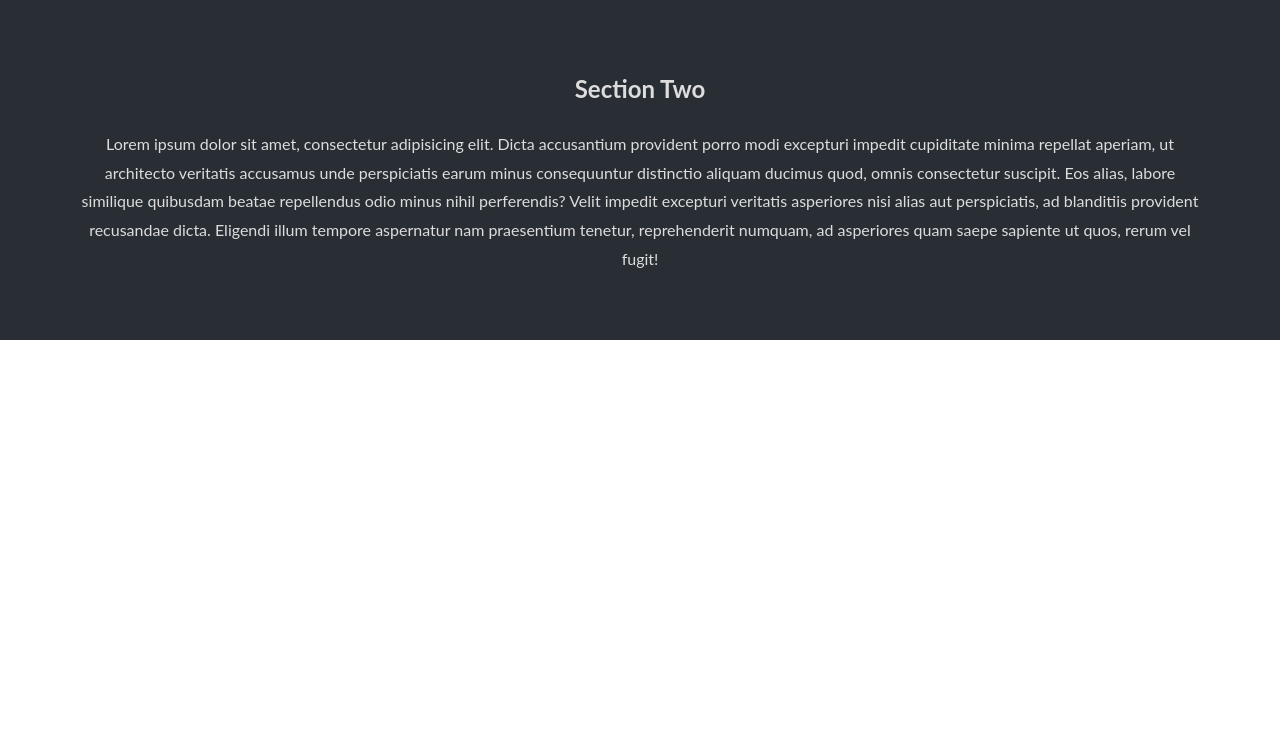
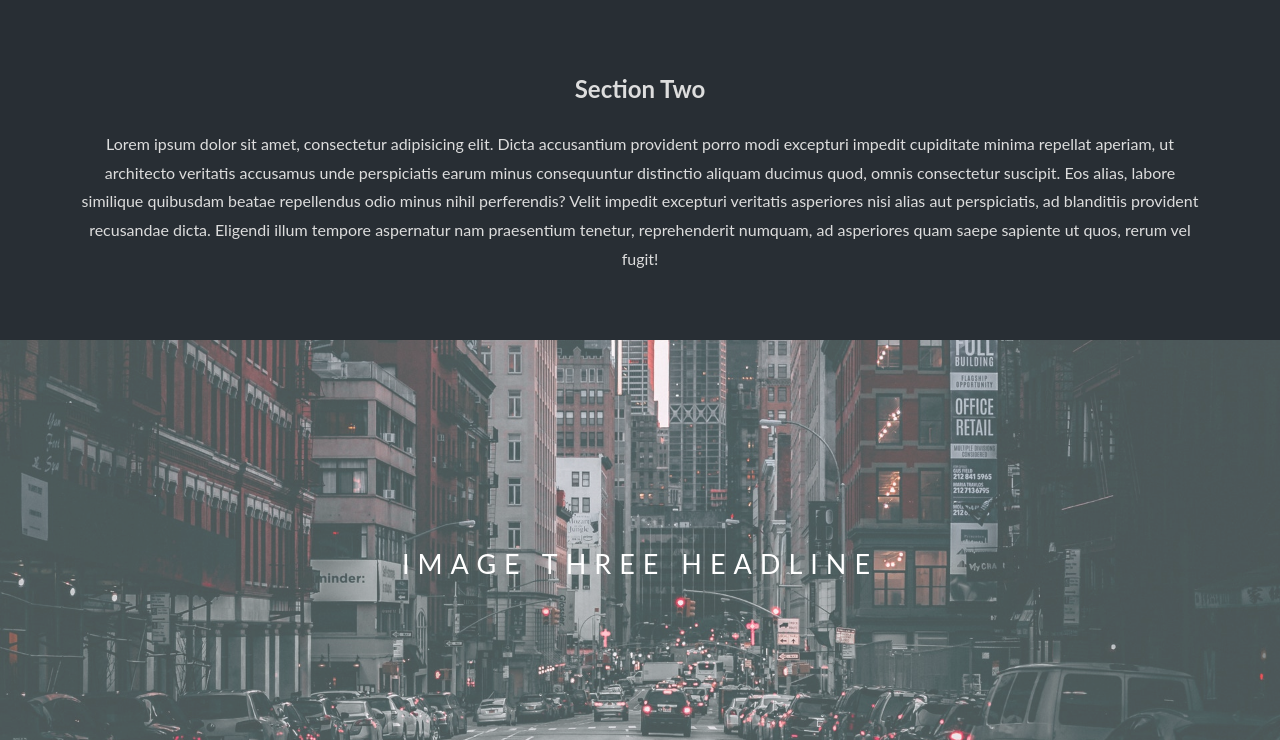
Before and after one commit to confusedwdeveloper/parallax-landing-page, a plain HTML site: page index.html in a window 1280 px wide. Shown: the part 1575-2315 px from the top of the page. Before the commit the page ends 1915 px from the top, so only its background shows below. Drawn offline with Linux system fonts and the light colour scheme.

Commit message:
image 3 section done

```diff
--- a/index.html
+++ b/index.html
@@ -27,16 +27,20 @@
         quae voluptas saepe modi, officiis obcaecati, voluptates consequuntur quibusdam sit, aspernatur.</p>
     </section>
     <!-- Now time to work on smaller image sections with transparent headings -->
-    <div class="img-2">
+    <section class="img-2">
       <div class="header"><span class="image-headline">IMAGE TWO HEADLINE</span>
       </div>
-    </div>
+    </section>
     <section class="dark-section">
       <!-- This class can be used elsewhere and we will use it elsewhere -->
       <h2 class="dark-heading">Section Two</h2>
       <p>Lorem ipsum dolor sit amet, consectetur adipisicing elit. Dicta accusantium provident porro modi excepturi impedit cupiditate minima repellat aperiam, ut architecto veritatis accusamus unde perspiciatis earum minus consequuntur distinctio
         aliquam ducimus quod, omnis consectetur suscipit. Eos alias, labore similique quibusdam beatae repellendus odio minus nihil perferendis? Velit impedit excepturi veritatis asperiores nisi alias aut perspiciatis, ad blanditiis provident
         recusandae dicta. Eligendi illum tempore aspernatur nam praesentium tenetur, reprehenderit numquam, ad asperiores quam saepe sapiente ut quos, rerum vel fugit!</p>
+    </section>
+    <section class="img-3">
+      <div class="header"><span class="image-headline">IMAGE THREE HEADLINE</span>
+      </div>
     </section>
 
   </main>
--- a/style.css
+++ b/style.css
@@ -65,3 +65,16 @@ main {
   background-color: #282e34;
   color: #ddd;
 }
+.img-3 {
+  background: url('./images/pexels-photo-1034662.jpeg');
+  background-size: cover;
+  background-repeat: no-repeat;
+  background-attachment: fixed;
+  position: relative;
+  background-position: center;
+  min-height: 400px;
+  opacity: 0.70;
+}
+.img-3 span, .img-2 span {
+  background-color: transparent;
+}
```
